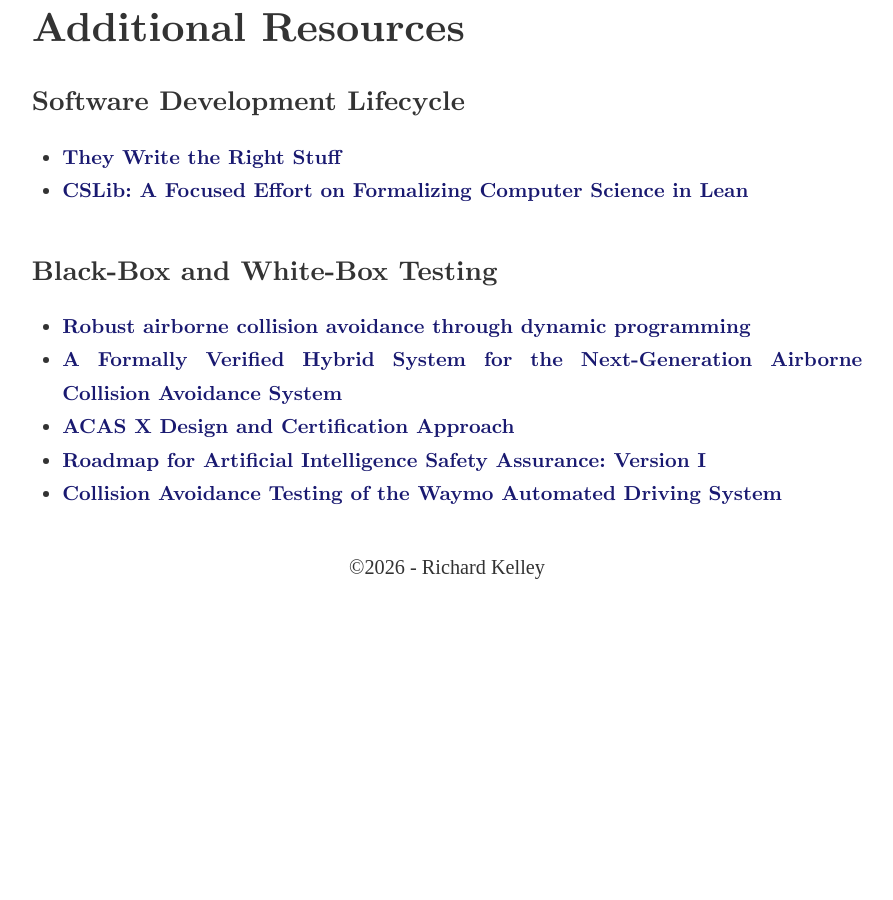
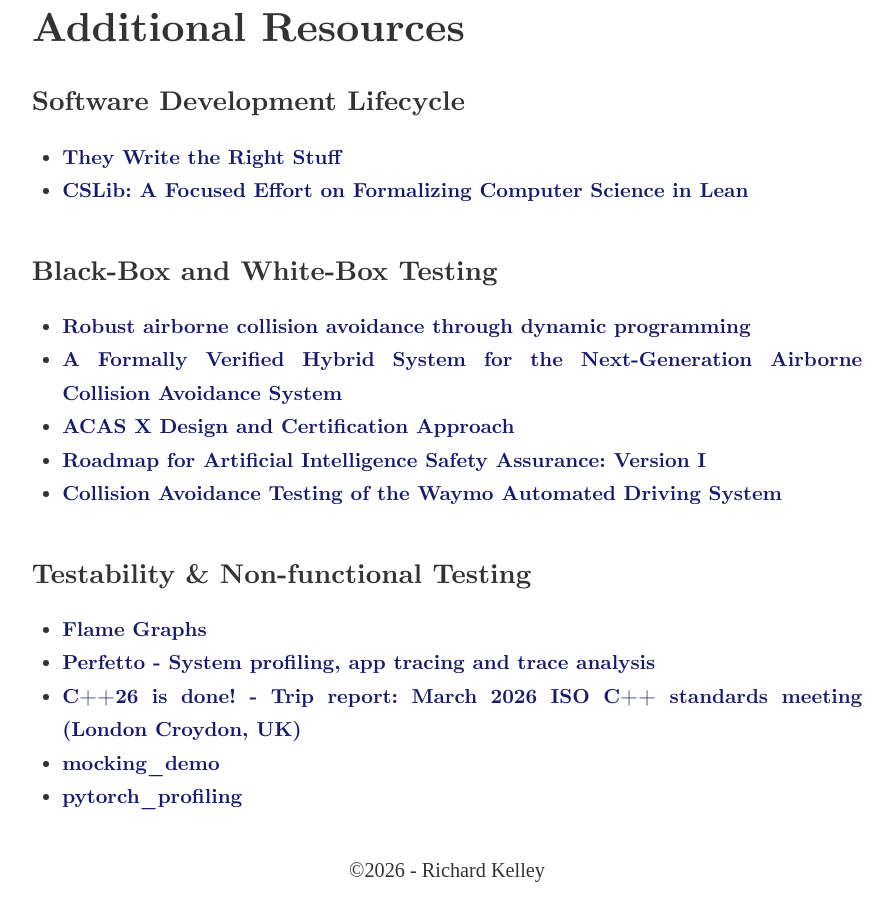
Before and after one commit to RichardKelley/richardkelley.github.io, a Jekyll site: the page built from csc635.md, in a window 1280 px wide and 900 px high, scrolled down 3528 px. Shown: the whole window, without its empty margins (193-1086 px from the left). Built offline with Jekyll 4.4.1, drawn with Linux system fonts in a browser that asks for light colours; some web fonts are replaced; before the commit the page ends 4125 px from its top, so only the background shows below that.

Commit message:
Updated links for CSC 635.

```diff
--- a/csc635.md
+++ b/csc635.md
@@ -178,3 +178,11 @@ Time and place details will be posted here.
 - <a href="https://na-prod-aventri-files.s3.amazonaws.com/html_file_uploads/06460a636f294b9233cc0c3713ea9f05_Day2_2240725ACASXMLValidation.pdf?response-content-disposition=inline%3Bfilename%3D%22Day2_2%20240725%20ACAS%20X%20ML%20Validation.pdf%22&amp;response-content-type=application%2Fpdf&amp;AWSAccessKeyId=AKIA3OQUANZMOPONZC3B&amp;Expires=1771860396&amp;Signature=1LK0U1%2B%2B6%2BKTV1T%2B6gf4mF59DsY%3D" target="_blank">ACAS X Design and Certification Approach</a>
 - <a href="https://www.faa.gov/aircraft/air_cert/step/roadmap_for_AI_safety_assurance" target="_blank">Roadmap for Artificial Intelligence Safety Assurance: Version I</a>
 - <a href="https://arxiv.org/abs/2212.08148" target="_blank">Collision Avoidance Testing of the Waymo Automated Driving System</a>
+
+### Testability &amp; Non-functional Testing
+
+- <a href="https://www.brendangregg.com/flamegraphs.html" target="_blank">Flame Graphs</a>
+- <a href="https://perfetto.dev/" target="_blank">Perfetto - System profiling, app tracing and trace analysis</a>
+- <a href="https://herbsutter.com/2026/03/29/c26-is-done-trip-report-march-2026-iso-c-standards-meeting-london-croydon-uk/" target="_blank">C++26 is done! - Trip report: March 2026 ISO C++ standards meeting (London Croydon, UK)</a>
+- <a href="https://github.com/RichardKelley/mocking_demo" target="_blank">mocking_demo</a>
+- <a href="https://github.com/RichardKelley/pytorch_profiling" target="_blank">pytorch_profiling</a>
```
